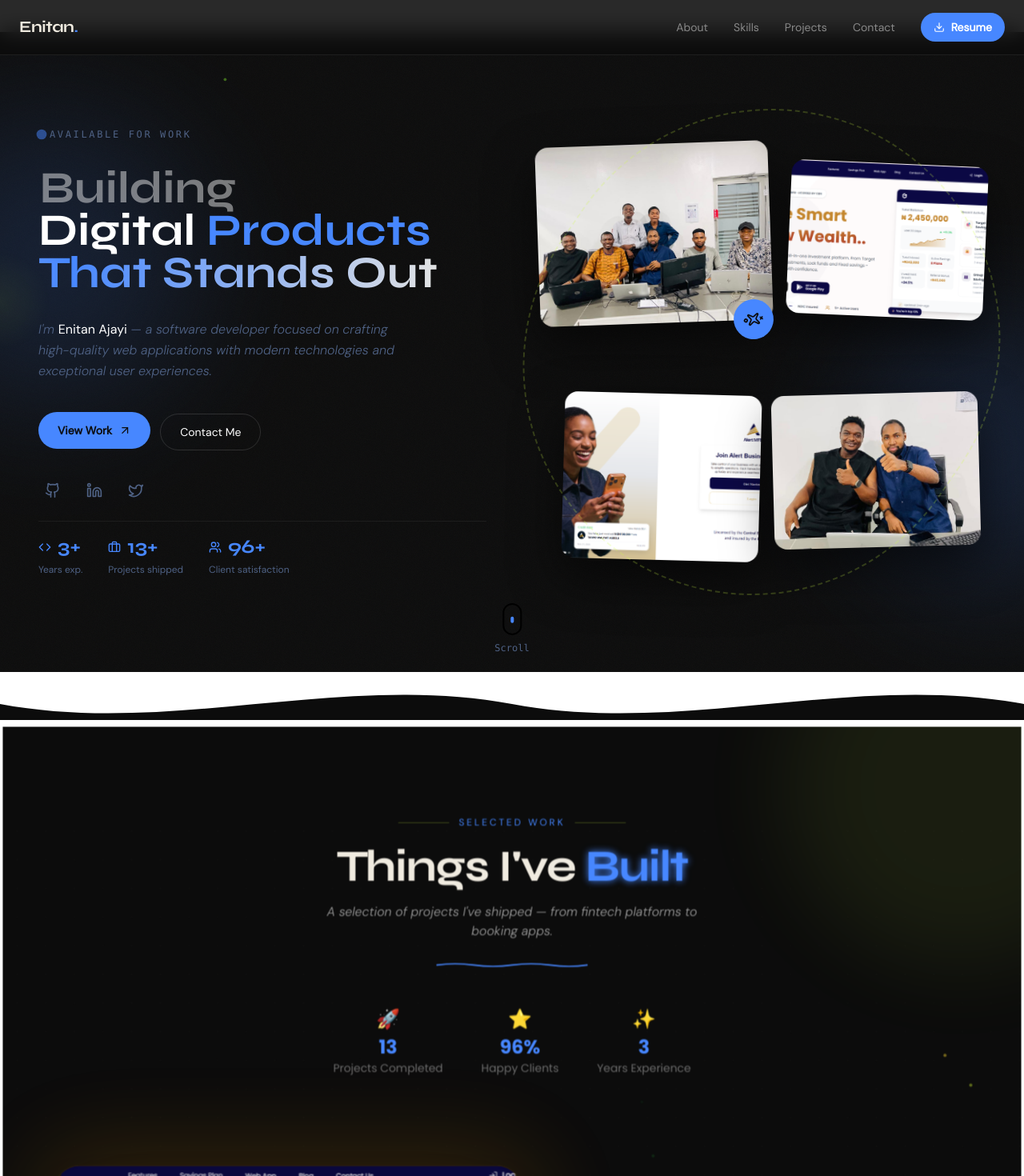
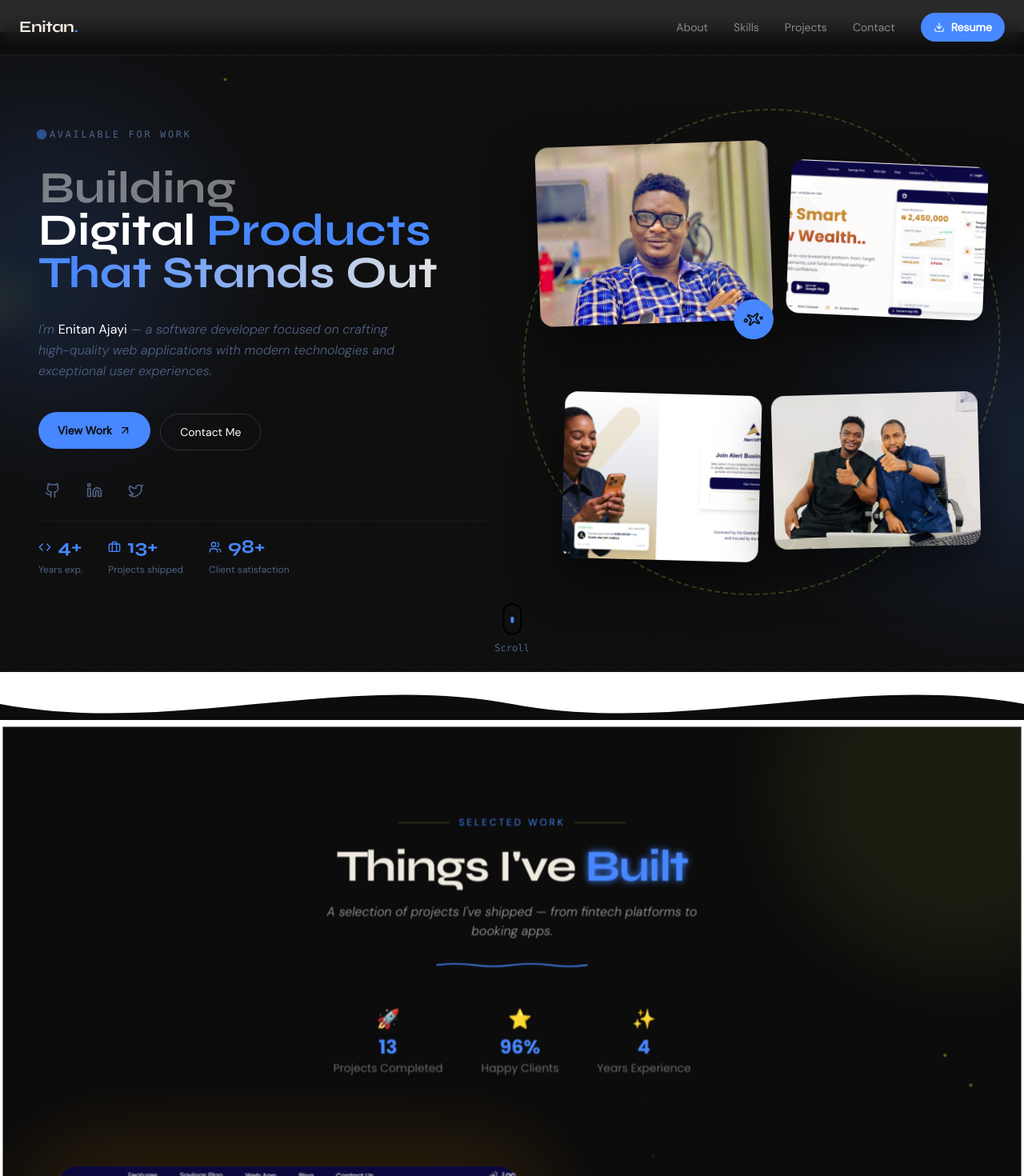
Before and after one commit to Ennyola4/portfolio, a React (Vite) app: page / in a window 1280 px wide. Shown: the top 1470 px of the page at 80% size. Built offline with nearby package versions, Linux system fonts and the light colour scheme.

Commit message:
changed years of experience

```diff
--- a/src/components/About.tsx
+++ b/src/components/About.tsx
@@ -30,7 +30,7 @@ const traits = ["React", "TypeScript", "Node.js", "UI/UX", "Fintech"];
 const achievements = [
   { label: "Projects Completed", value: 13, icon: Code },
   { label: "Happy Clients", value: 96, suffix: "%", icon: Heart },
-  { label: "Years Experience", value: 3, icon: User },
+  { label: "Years Experience", value: 4, icon: User },
 ];
 
 // ── Variants ──────────────────────────────────────────────────────────────────
--- a/src/components/HomePage.tsx
+++ b/src/components/HomePage.tsx
@@ -5,6 +5,7 @@ import pic1 from "/pic1.jpeg";
 import pic2 from "/pic2.jpeg";
 import businessBanking from "/businessBanking.png"
 import goldbucks from "/goldbucks.png"
+import me from "/me.jpeg"
 
 // ── Variants ────────────────────────────────────────────────────────────────
 
@@ -357,9 +358,9 @@ const HomePage = () => {
               style={{ borderColor: "#ffffff0f" }}
             >
               {[
-                { n: 3, label: "Years exp.", icon: Code },
+                { n: 4, label: "Years exp.", icon: Code },
                 { n: 13, label: "Projects shipped", icon: Briefcase },
-                { n: 96, label: "Client satisfaction", icon: Users },
+                { n: 98, label: "Client satisfaction", icon: Users },
               ].map(({ n, label, icon: Icon }) => (
                 <motion.div
                   key={label}
@@ -409,7 +410,7 @@ const HomePage = () => {
               transition={{ duration: 0.3, type: "spring", stiffness: 300 }}
             >
               <div className="relative overflow-hidden">
-                <img src={pic1} alt="" className="w-full h-56 object-cover transition-transform duration-700 group-hover:scale-110" />
+                <img src={me} alt="" className="w-full h-56 object-cover transition-transform duration-700 group-hover:scale-110" />
                 <motion.div
                   className="absolute inset-0 bg-gradient-to-t from-black/50 to-transparent opacity-0 group-hover:opacity-100 transition-opacity duration-300"
                 />
--- a/src/components/Projects.tsx
+++ b/src/components/Projects.tsx
@@ -725,7 +725,7 @@ const Projects = () => {
               {[
                 { label: "Projects Completed", value: 13, icon: "🚀" },
                 { label: "Happy Clients", value: 96, suffix: "%", icon: "⭐" },
-                { label: "Years Experience", value: 3, icon: "✨" },
+                { label: "Years Experience", value: 4, icon: "✨" },
               ].map((stat, idx) => (
 
                 <motion.div
--- a/src/components/Skills.tsx
+++ b/src/components/Skills.tsx
@@ -161,7 +161,7 @@ const Skills = () => {
   const stats = [
     { label: "Technologies", value: 15, icon: Cpu, suffix: "+" },
     { label: "Projects Built", value: 13, icon: TrendingUp },
-    { label: "Years Coding", value: 3, icon: Award },
+    { label: "Years Coding", value: 4, icon: Award },
   ];
 
   return (
```
